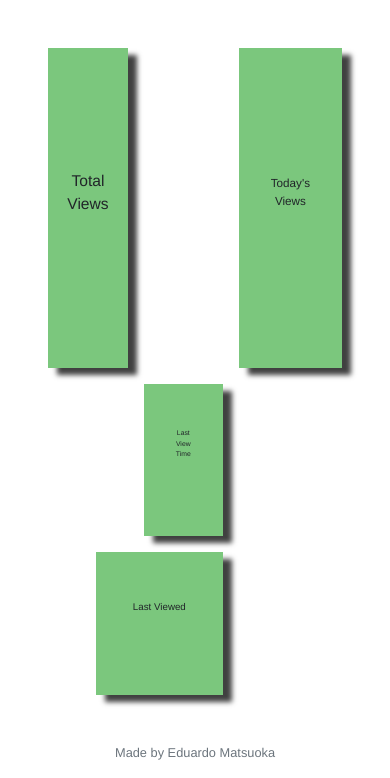
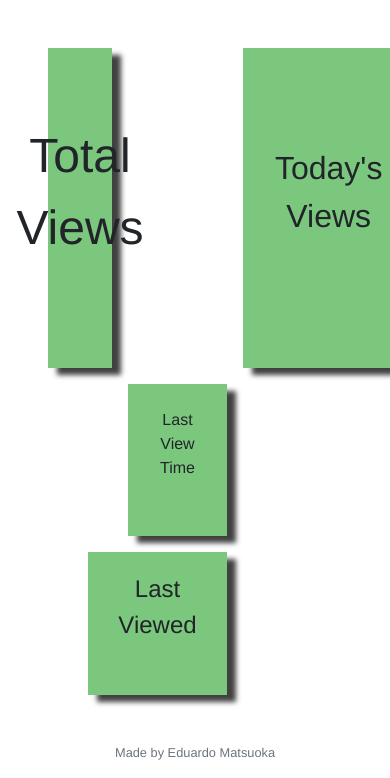
Before and after one commit to edumats/osaka-scope, a Flask app: template templates/index.html in a window 390 px wide. Shown: the part 76-854 px from the top of the page. Run offline with Flask 2, Linux system fonts and the light colour scheme; the template is opened without the code that fills it, so the values that code supplies are empty; some libraries are stand-ins or nearby versions.

Commit message:
Modified font for responsiveness

```diff
--- a/static/styles.css
+++ b/static/styles.css
@@ -79,23 +79,23 @@
 .tube-info:nth-child(1) {
     grid-column: 1 / 3;
     grid-row: 1/ 3;
-    font-size: 4vw;
+    font-size: 3em;
 }
 
 .tube-info:nth-child(2) {
     grid-column: 4 / 5;
     grid-row: 1 / 3;
-    font-size: 3vw;
+    font-size: 2em;
 }
 
 .tube-info:nth-child(3) {
     grid-column: 2 / 4;
     grid-row: 4 / 5;
-    font-size: 2.5vw;
+    font-size: 1.5em;
 }
 
 .tube-info:nth-child(4) {
     grid-column: 3 / 4;
     grid-row: 3 / 4;
-    font-size: 1.75vw;
+    font-size: 1em;
 }
```
